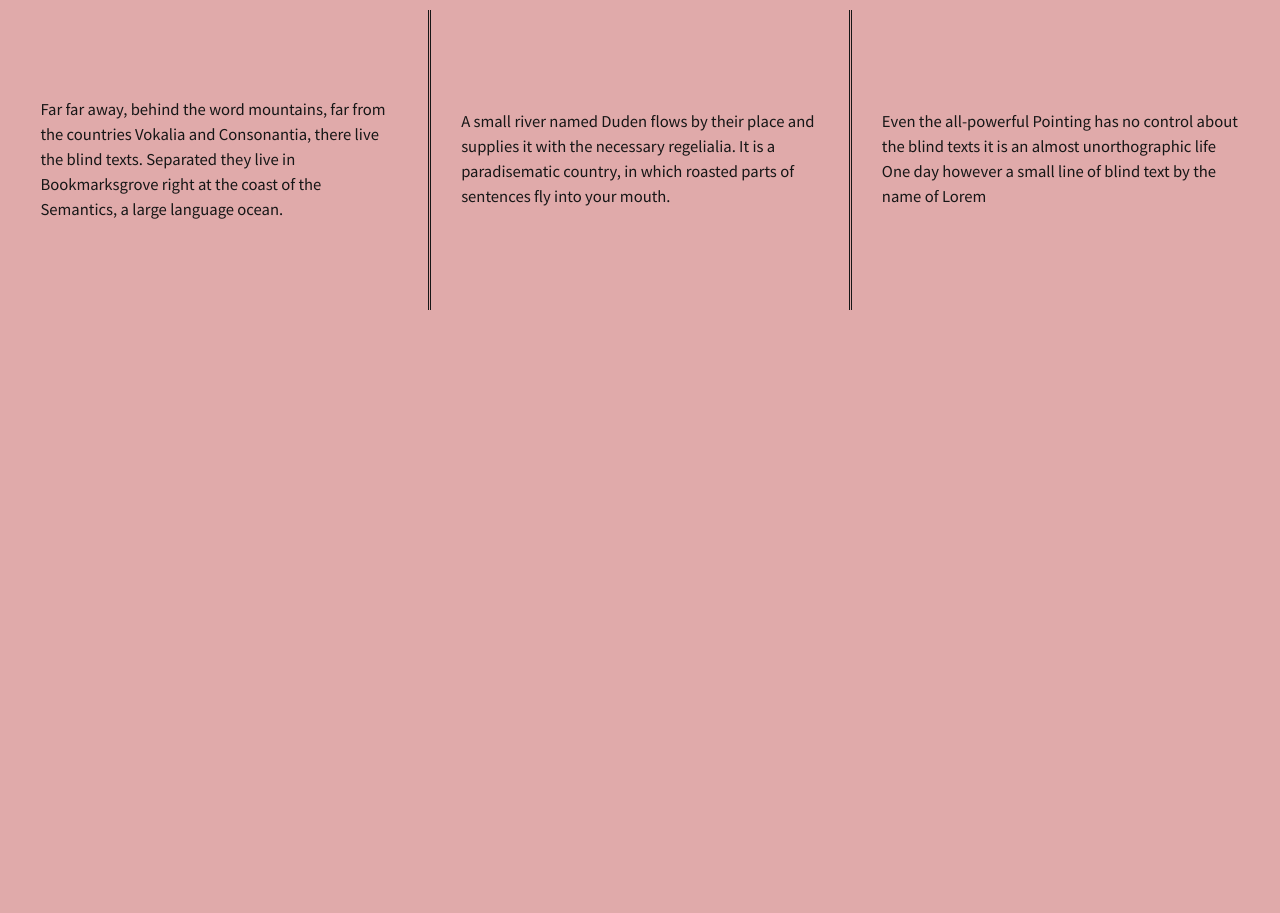
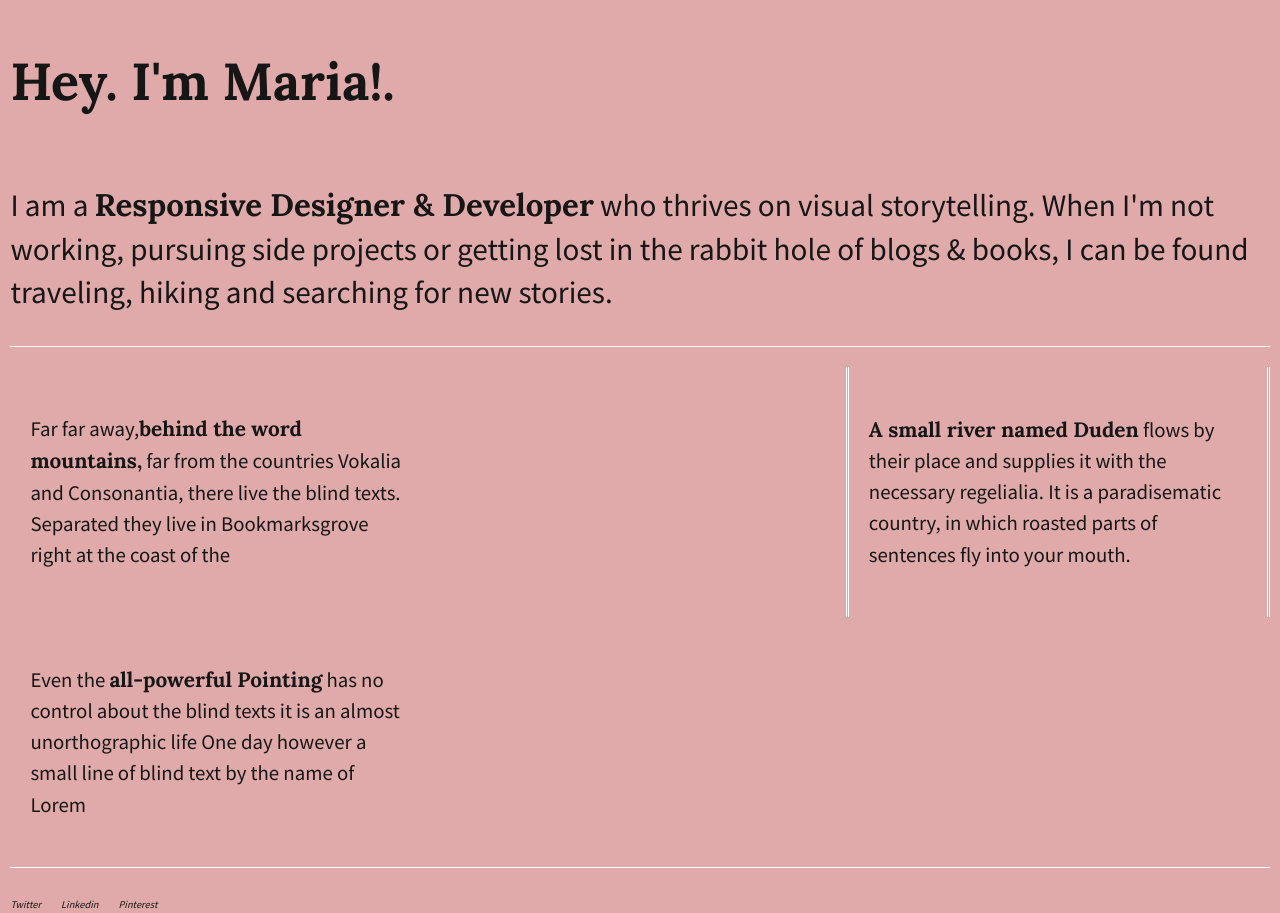
Before and after one commit to MariaWandiba/07.01-206-divs-flexbox-starter, a plain HTML site: page index.html in a window 1280 px wide. Before the commit the page ends 821 px from the top, so only its background shows below. Drawn offline with nearby package versions, Linux system fonts and the light colour scheme.

Commit message:
updated html files and used flex

```diff
--- a/css/main.css
+++ b/css/main.css
@@ -106,18 +106,63 @@ body {
   font-size: 0.65em;
   height: 100%;
   color: rgb(22, 22, 22);
+  display: flex;
+  justify-content: center;
 }
 
-.wrapper {
+header,
+footer {
+  width: 100%;
+  display: flex;
+  justify-content: flex-start;
+}
+
+header h1 {
+  font-family: "Lora", sans-serif;
+  font-size: 5em;
+}
+
+main {
+  width: 100%;
+  display: flex;
+  justify-content: center;
+  border-bottom: 1px solid #fff;
+  margin-bottom: 20px;
+}
+
+main p {
+  font-size: 3em;
+}
+
+p span {
+  font-family: "Lora", sans-serif;
+}
+
+.flex-container {
   /*add display:flex and set justify-content to space-between*/
   font-weight: 400;
   display: flex;
   justify-content: space-between;
+  flex-flow: row wrap;
+  width: 100%;
 }
 
-.div-1,
-.div-2,
-.div-3 {
+.flex-items {
+  display: flex;
+  justify-content: center;
+  align-items: center;
+  line-height: 1.5em;
+  font-size: 1em;
+}
+
+#div-2 {
+  border-left: 3px double #fff;
+  border-right: 3px double #fff;
+}
+
+#div-1,
+#div-2,
+#div-3 {
   /*give the divs a width of 30%, add display:flex, set justify-content and align-items to center*/
   display: flex;
   width: 30%;
@@ -125,15 +170,19 @@ body {
   align-items: center;
   color: rgb(22, 22, 22);
   line-height: 1.5em;
-  font-size: 1.6em;
-  height: 300px;
-  padding: 0 30px;
+  font-size: 2em;
+  height: 250px;
+  padding: 0 20px;
 }
 
-.div-2 {
-  border-left: double;
-  border-right: double;
+footer {
+  border-top: 1px solid #fff;
 }
+
+footer i {
+  padding: 30px 20px 0 0;
+}
+
 /* ==========================================================================
    Helper classes
    ========================================================================== */
--- a/index.html
+++ b/index.html
@@ -33,29 +33,44 @@
       </p>
     <![endif]-->
 
-    <section class="wrapper">
-      <div class="div-1">
+    <section class="flex-container">
+      <header>
+        <h1>Hey. I'm Maria!.</h1>
+      </header>
+      <main>
         <p>
-          Far far away, behind the word mountains, far from the countries
-          Vokalia and Consonantia, there live the blind texts. Separated they
-          live in Bookmarksgrove right at the coast of the Semantics, a large
-          language ocean.
+          I am a <span>Responsive Designer & Developer</span> who thrives on
+          visual storytelling. When I'm not working, pursuing side projects or
+          getting lost in the rabbit hole of blogs & books, I can be found
+          traveling, hiking and searching for new stories.
+        </p>
+      </main>
+      <div id="div-1" class="flex-items">
+        <p>
+          Far far away,<span>behind the word mountains,</span> far from the
+          countries Vokalia and Consonantia, there live the blind texts.
+          Separated they live in Bookmarksgrove right at the coast of the
         </p>
       </div>
-      <div class="div-2">
+      <div id="div-2" class="flex-items">
         <p>
-          A small river named Duden flows by their place and supplies it with
-          the necessary regelialia. It is a paradisematic country, in which
-          roasted parts of sentences fly into your mouth.
+          <span>A small river named Duden</span> flows by their place and
+          supplies it with the necessary regelialia. It is a paradisematic
+          country, in which roasted parts of sentences fly into your mouth.
         </p>
       </div>
-      <div class="div-3">
+      <div id="div-3" class="flex-items">
         <p>
-          Even the all-powerful Pointing has no control about the blind texts it
-          is an almost unorthographic life One day however a small line of blind
-          text by the name of Lorem
+          Even the <span>all-powerful Pointing</span> has no control about the
+          blind texts it is an almost unorthographic life One day however a
+          small line of blind text by the name of Lorem
         </p>
       </div>
+      <footer>
+        <i class="fab fa-twitter">Twitter</i>
+        <i class="fab fa-linkedin">Linkedin</i>
+        <i class="fab fa-pinterest">Pinterest</i>
+      </footer>
     </section>
 
     <script src="https://ajax.googleapis.com/ajax/libs/jquery/1.11.3/jquery.min.js"></script>
```
